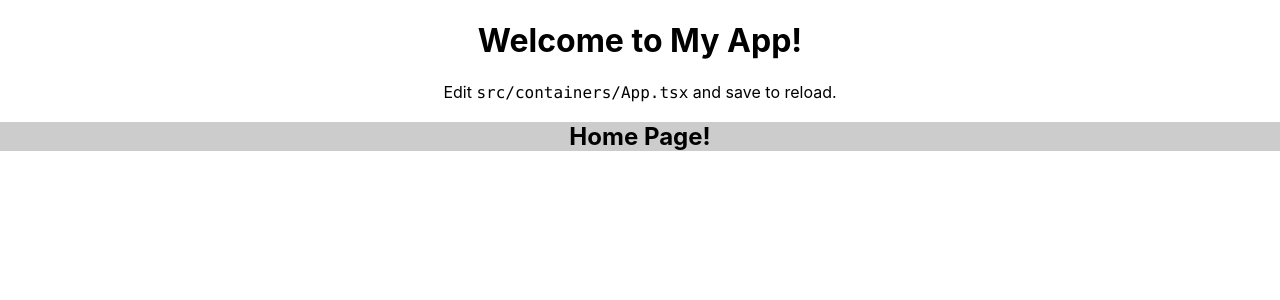
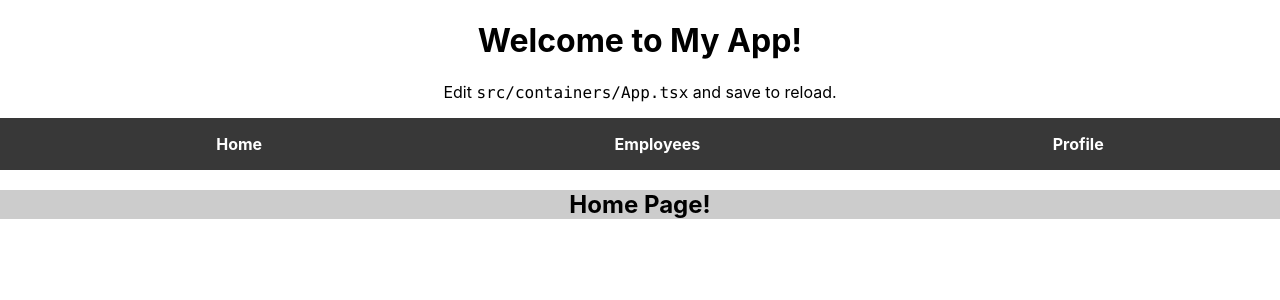
Before and after one commit to davizp/react-ts-boilerplate, a React (Create React App) app: page / in a window 1280 px wide. Shown: the top 300 px of the page. Built offline with nearby package versions, Linux system fonts and the light colour scheme.

Commit message:
Added a Menu.

```diff
--- a/src/containers/App/App.tsx
+++ b/src/containers/App/App.tsx
@@ -2,11 +2,13 @@ import React from 'react';
 import Header from './components/Header/Header';
 import classes from './App.module.scss';
 import MainRoutes from '../MainRoutes';
+import Menu from './components/Menu/Menu';
 
 const App: React.FC = () => {
   return (
     <div className={classes.app}>
       <Header />
+      <Menu />
       <MainRoutes />
     </div>
   );
--- /dev/null
+++ b/src/containers/App/components/Menu/Menu.module.scss
@@ -0,0 +1,21 @@
+.menu {
+  display: flex;
+  justify-content: space-around;
+  align-items: center;
+  background: #383838;
+
+  li {
+    padding: 1rem 1rem;
+    list-style-type: none;
+
+    &:hover {
+      background: #484848;
+    }
+  }
+
+  a {
+    font-weight: bold;
+    text-decoration: none;
+    color: #fff;
+  }
+}
--- /dev/null
+++ b/src/containers/App/components/Menu/Menu.tsx
@@ -0,0 +1,20 @@
+import React from 'react';
+import classes from './Menu.module.scss';
+
+const Menu: React.FC = () => {
+  return (
+    <ul className={classes.menu}>
+      <li>
+        <a href="/">Home</a>
+      </li>
+      <li>
+        <a href="/employees/">Employees</a>
+      </li>
+      <li>
+        <a href="/profile/">Profile</a>
+      </li>
+    </ul>
+  );
+}
+
+export default Menu;
```
